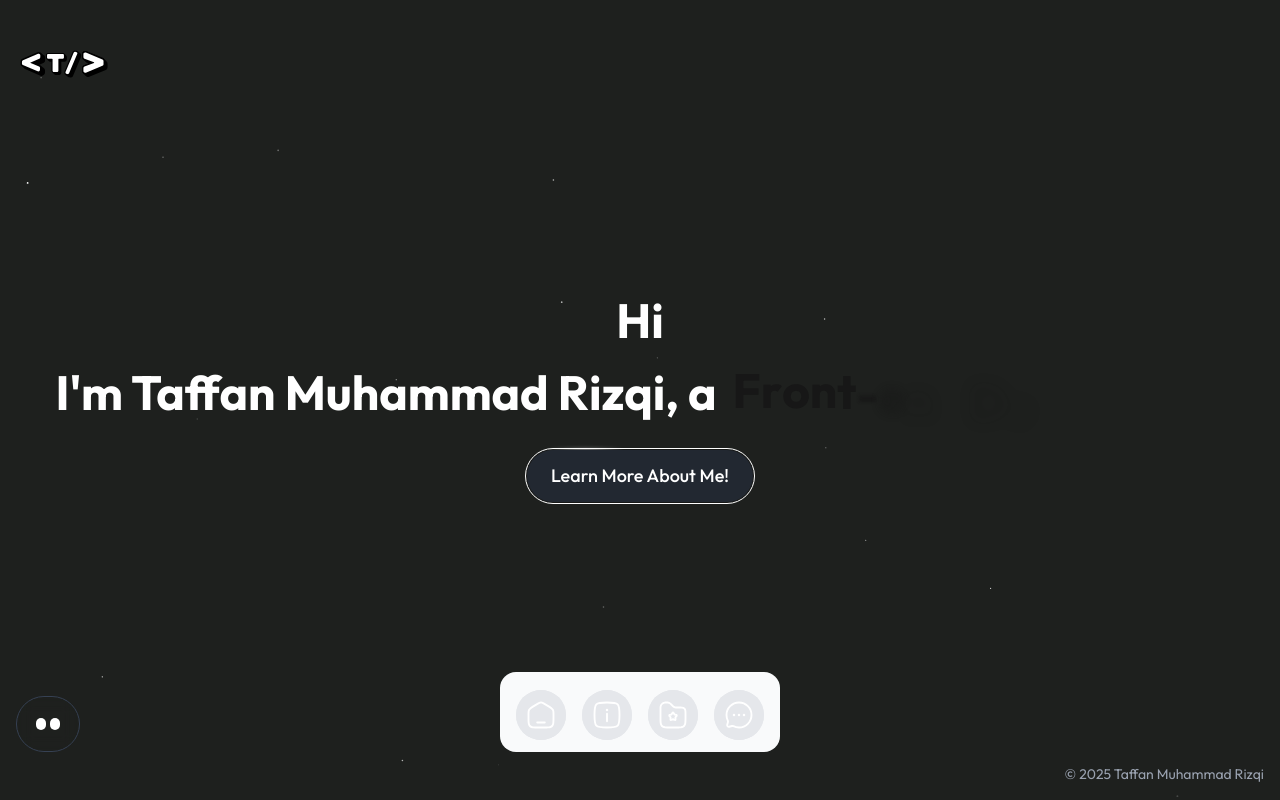
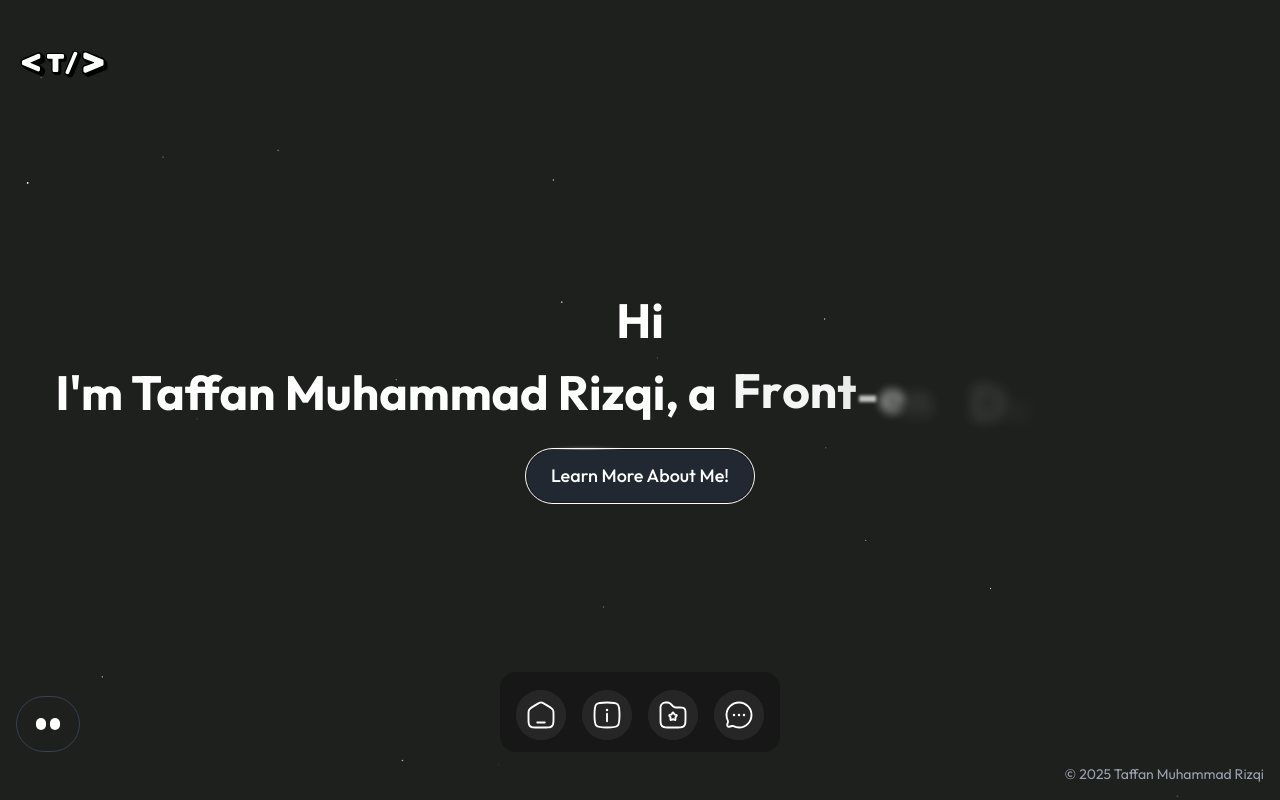
Before and after one commit to TaffanM/portofolio-web-react, a React (Vite) app: page / in a window 1280 px wide. Built offline with nearby package versions, Linux system fonts and the light colour scheme.

Commit message:
feat: Update button text and styles in About page; modify CV download link for better clarity and accessibility

```diff
--- a/src/App.jsx
+++ b/src/App.jsx
@@ -14,8 +14,6 @@ import { SocialDock } from 'components/ui/social-button'
 import Logo from 'assets/taffan.svg?react';
 import { AnimatePresence, motion } from 'motion/react'
 import { useMemo } from 'react';
-import { IconBrandGithub, IconBrandGmail, IconBrandLinkedin } from '@tabler/icons-react'
-import { useImagePreloader } from 'hooks/useImagePreloader'
 
 
 function App() {
--- a/src/components/ui/flip-words.jsx
+++ b/src/components/ui/flip-words.jsx
@@ -50,7 +50,7 @@ export const FlipWords = ({
           position: "absolute",
         }}
         className={cn(
-          "z-10 inline-block relative text-left text-neutral-900 dark:text-neutral-100 px-2",
+          "z-10 inline-block relative text-left text-neutral-100 px-2",
           className
         )}
         key={currentWord}>
--- a/src/components/ui/floating-dock.tsx
+++ b/src/components/ui/floating-dock.tsx
@@ -81,7 +81,7 @@ const FloatingDockMobile = ({
               >
                 <motion.button
                   onClick={() => handleItemClick(item)}
-                  className="relative flex h-12 w-12 items-center justify-center rounded-full dark:bg-neutral-900 backdrop-blur-sm border border-gray-600 hover:border-gray-400 transition-colors duration-200"
+                  className="relative flex h-12 w-12 items-center justify-center rounded-full bg-neutral-900 backdrop-blur-sm border border-gray-600 hover:border-gray-400 transition-colors duration-200"
                   whileHover={{ scale: 1.1 }}
                   whileTap={{ scale: 0.95 }}
                 >
@@ -91,7 +91,7 @@ const FloatingDockMobile = ({
 
                   {/* Tooltip */}
                   <motion.div
-                    className="absolute right-full mr-3 top-1/2 -translate-y-1/2 dark:bg-neutral-900 text-white px-2 py-1 rounded text-xs font-medium pointer-events-none opacity-0 group-hover:opacity-100 transition-opacity duration-200"
+                    className="absolute right-full mr-3 top-1/2 -translate-y-1/2 bg-neutral-900 text-white px-2 py-1 rounded text-xs font-medium pointer-events-none opacity-0 group-hover:opacity-100 transition-opacity duration-200"
                     style={{ whiteSpace: 'nowrap' }}
                     initial={{ opacity: 0, x: 10 }}
                     whileHover={{ opacity: 1, x: 0 }}
@@ -109,7 +109,7 @@ const FloatingDockMobile = ({
       {/* Mobile trigger button */}
       <motion.button
         onClick={() => setOpen(!open)}
-        className="flex h-12 w-12 items-center justify-center rounded-full dark:bg-neutral-900 backdrop-blur-sm border border-gray-600 hover:border-gray-400 transition-all duration-200"
+        className="flex h-12 w-12 items-center justify-center rounded-full bg-neutral-900 backdrop-blur-sm border border-gray-600 hover:border-gray-400 transition-all duration-200"
         whileHover={{ scale: 1.05 }}
         whileTap={{ scale: 0.95 }}
         animate={{ rotate: open ? 45 : 0 }}
@@ -146,7 +146,7 @@ const FloatingDockDesktop = ({
       onMouseMove={(e) => mouseX.set(e.pageX)}
       onMouseLeave={() => mouseX.set(Infinity)}
       className={cn(
-        "mx-auto hidden h-20 items-end gap-4 rounded-2xl bg-gray-50 px-4 pb-3 md:flex dark:bg-neutral-900",
+        "mx-auto hidden h-20 items-end gap-4 rounded-2xl px-4 pb-3 md:flex bg-neutral-900",
         className,
       )}
     >
@@ -220,14 +220,14 @@ function IconContainer({
   return (
     <button
       onClick={handleClick}
-      className="relative flex aspect-square items-center justify-center rounded-full bg-gray-200 dark:bg-neutral-800 cursor-pointer border-none outline-none p-0 m-0"
+      className="relative flex aspect-square items-center justify-center rounded-full bg-neutral-800 cursor-pointer border-none outline-none p-0 m-0"
       onMouseEnter={() => setHovered(true)}
       onMouseLeave={() => setHovered(false)}
     >
       <motion.div
         ref={ref}
         style={{ width, height }}
-        className="relative flex aspect-square items-center justify-center rounded-full bg-gray-200 dark:bg-neutral-800"
+        className="relative flex aspect-square items-center justify-center rounded-full bg-neutral-800"
         whileTap={{ scale: 0.95 }}
       >
         <AnimatePresence>
@@ -236,7 +236,7 @@ function IconContainer({
               initial={{ opacity: 0, y: 10, x: "-50%" }}
               animate={{ opacity: 1, y: 0, x: "-50%" }}
               exit={{ opacity: 0, y: 2, x: "-50%" }}
-              className="absolute -top-8 left-1/2 w-fit rounded-md border border-gray-200 bg-gray-100 px-2 py-0.5 text-s whitespace-pre text-neutral-700 dark:border-neutral-900 dark:bg-neutral-800 dark:text-white pointer-events-none z-50"
+              className="absolute -top-8 left-1/2 w-fit rounded-md border px-2 py-0.5 text-s whitespace-pre border-neutral-900 bg-neutral-800 text-white pointer-events-none z-50"
             >
               {title}
             </motion.div>
--- a/src/pages/About.jsx
+++ b/src/pages/About.jsx
@@ -370,26 +370,26 @@ export const About = ({ onNavigate }) => {
                   <HoverBorderGradient
                     as="button"
                     onClick={() => setShowCV(true)}
-                    className="text-lg font-medium bg-[#222831] hover:bg-[#393E46] transition-colors duration-300 text-white px-4 py-2 rounded-full flex items-center gap-2"
+                    className="text-m font-medium bg-[#222831] hover:bg-[#393E46] transition-colors duration-300 text-white px-4 py-2 rounded-full flex items-center gap-2"
                     containerClassName=""
                     duration={1}
                     clockwise={true}
                   >
                     <IconEye className="w-5 h-5" />
-                    View CV
+                    View my CV
                   </HoverBorderGradient>
 
                   <HoverBorderGradient
                     as="a"
-                    href="/path-to-your-cv.pdf"
+                    href="/assets/cv.pdf"
                     download="Taffan_Muhammad_Rizqi_CV.pdf"
-                    className="text-lg font-medium bg-[#222831] hover:bg-[#393E46] transition-colors duration-300 text-white px-4 py-2 rounded-full flex items-center gap-2"
+                    className="text-m font-medium bg-[#222831] hover:bg-[#393E46] transition-colors duration-300 text-white px-4 py-2 rounded-full flex items-center gap-2"
                     containerClassName=""
                     duration={1}
                     clockwise={false}
                   >
                     <IconDownload className="w-5 h-5" />
-                    Download CV
+                    Download
                   </HoverBorderGradient>
                 </motion.div>
               </div>
```
